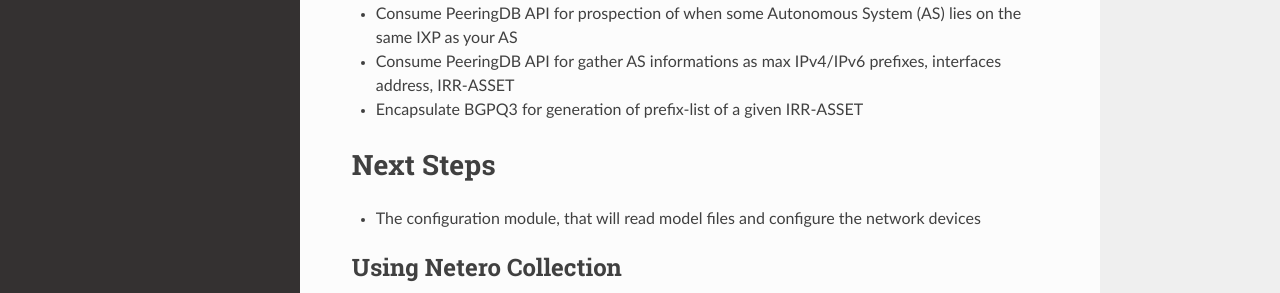
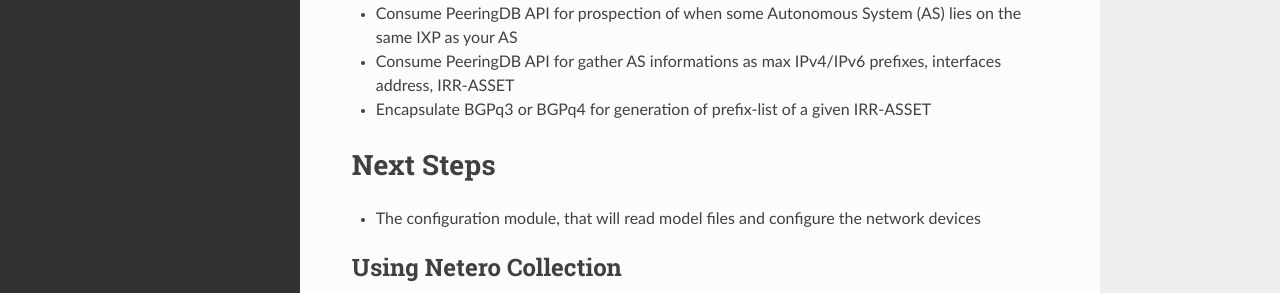
Before and after one commit to renatoalmeidaoliveira/netero, a Sphinx documentation site: the page built from docs/source/index.rst, in a window 1280 px wide and 1094 px high. Shown: the part 302-595 px from the top of the window. Built offline with Sphinx 7.4.7 and the Read the Docs theme 2.0.0, drawn with Linux system fonts in a browser that asks for light colours.

Commit message:
Add-on: Support to BGPq4

```diff
--- a/docs/source/index.rst
+++ b/docs/source/index.rst
@@ -12,7 +12,7 @@
 * Integrate your backups with Gogs API, with git push and commit
 * Consume PeeringDB API for prospection of when some Autonomous System (AS) lies on the same IXP as your AS
 * Consume PeeringDB API for gather AS informations as max IPv4/IPv6 prefixes, interfaces address, IRR-ASSET
-* Encapsulate BGPQ3 for generation of prefix-list of a given IRR-ASSET
+* Encapsulate BGPq3 or BGPq4 for generation of prefix-list of a given IRR-ASSET
 
 Next Steps
 ===================================
--- a/docs/source/install.rst
+++ b/docs/source/install.rst
@@ -7,7 +7,7 @@
 This collection requires the following packages:
 
 * `[git] <https://git-scm.com/>`_
-* `[bgpq3] <https://github.com/snar/bgpq3>`_
+* `[bgpq3] <https://github.com/snar/bgpq3>`_ or `[bgpq4] <https://github.com/bgp/bgpq4>`_
 * `[requests] <https://pypi.org/project/requests/>`_
 * `[netmiko] <https://pypi.org/project/netmiko/>`_
 * `[ncclient] <https://pypi.org/project/ncclient/>`_
```
Also changed, not shown: 1 other file.
